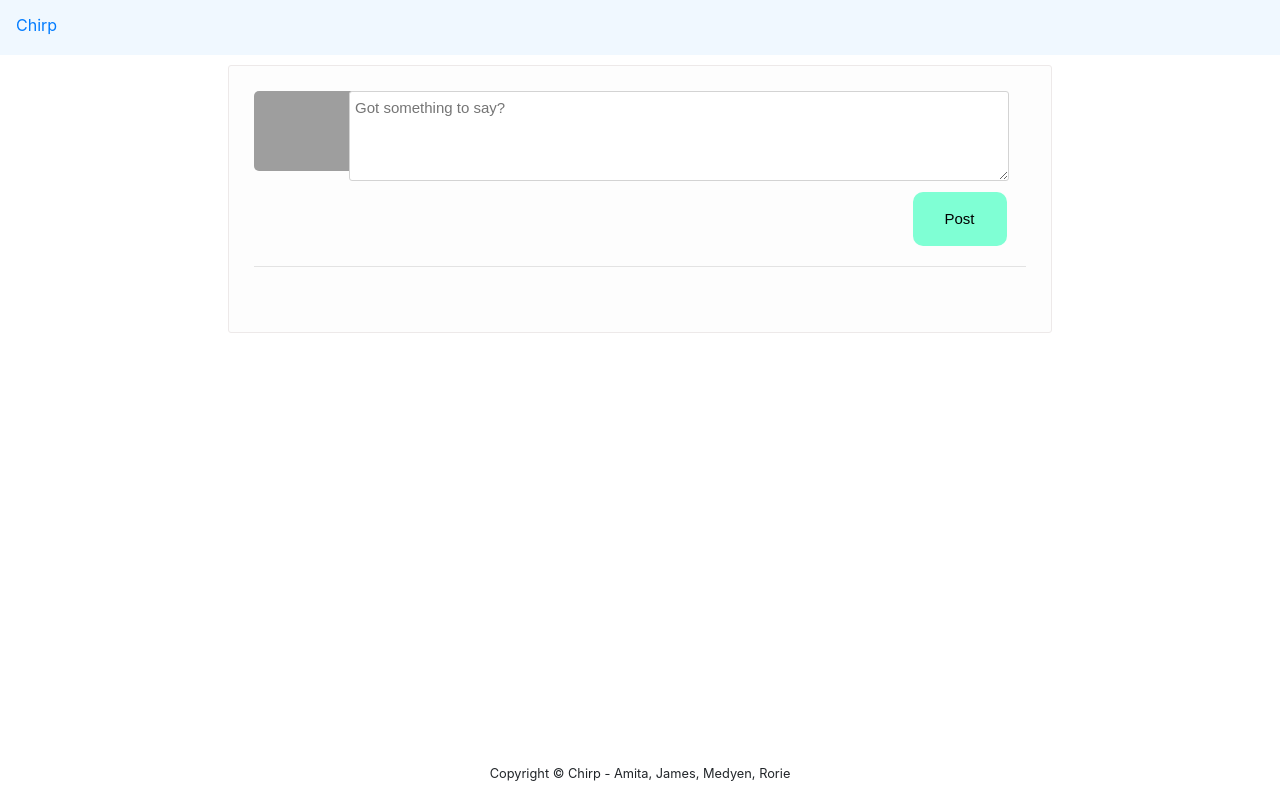
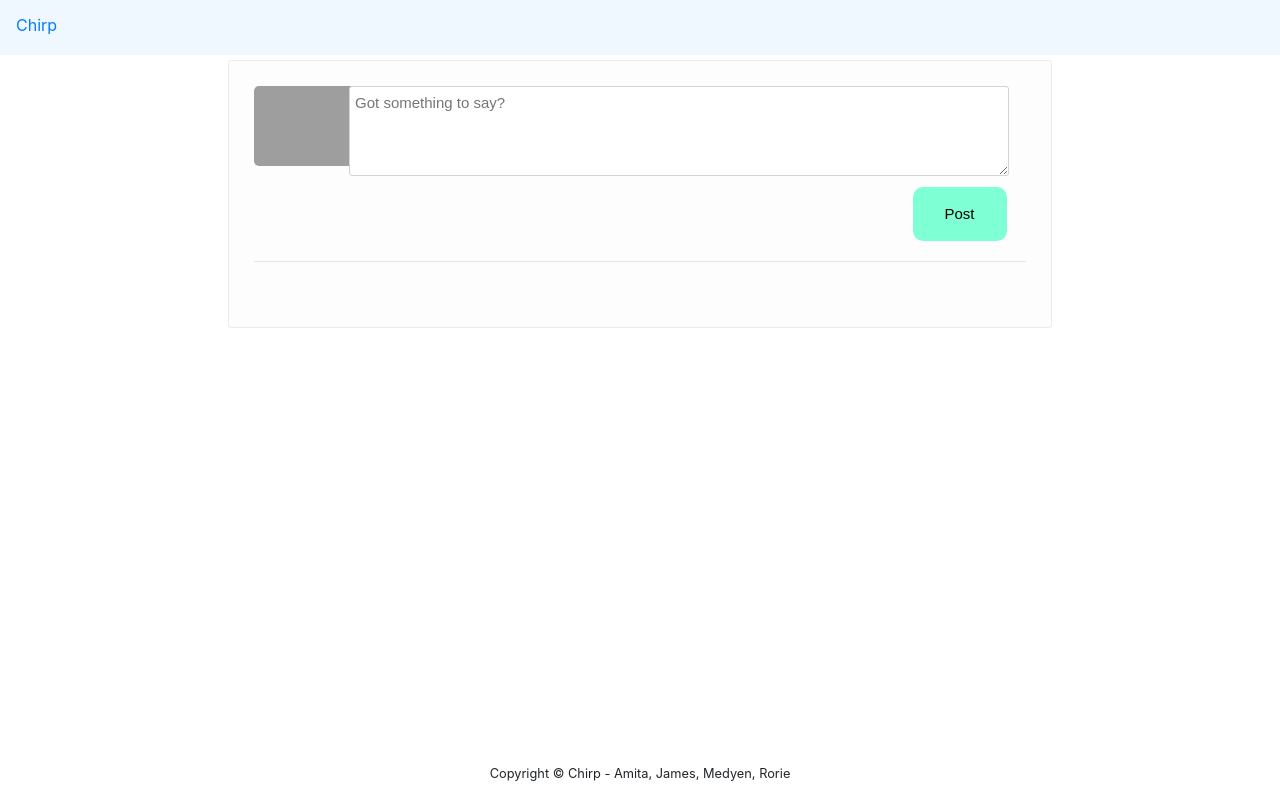
Before and after one commit to medyenk/community-journaling-website, a plain HTML site: page public/index.html in a window 1280 px wide. Drawn offline with nearby package versions, Linux system fonts and the light colour scheme; grey boxes are pictures that could not be loaded.

Commit message:
edited the html and css file

```diff
--- a/public/index.html
+++ b/public/index.html
@@ -15,8 +15,8 @@
       integrity="sha384-Vkoo8x4CGsO3+Hhxv8T/Q5PaXtkKtu6ug5TOeNV6gBiFeWPGFN9MuhOf23Q9Ifjh"
       crossorigin="anonymous"
     />
+    <!-- Style sheet  -->
     <link rel="stylesheet" href="style.css" type="text/css" />
-
     <title>Chirp</title>
   </head>
 
@@ -32,9 +32,12 @@
       <div class="row">
         <div class="col-lg-12">
           <div class="row" id="page-contents">
+            <!--aside area-->
             <div class="col-lg-2"></div>
+            <!--start of middle div-->
             <div class="col-lg-8">
               <div class="mainForm">
+                <!-- new post form -->
                 <div class="new-postbox">
                   <figure>
                     <img
@@ -51,26 +54,35 @@
                         rows="2"
                       ></textarea>
                       <div class="attachments">
+                        <!-- here you can add the extra buttons -->
+                        <ul>
+                          <li>
                             <input
                               type="submit"
                               name="post"
                               id="post_button"
                               value="Post"
                             />
+                          </li>
+                        </ul>
                       </div>
                     </form>
+                    <!--form closing-->
                   </div>
                 </div>
                 <hr />
                 <br />
-                <div class="posts_area"></div>
+                <!-- post area -->
+                <div class="posts_area"><!--edit remaining --></div>
               </div>
             </div>
+            <!--aside area -->
             <div class="col-lg-2"></div>
           </div>
         </div>
       </div>
     </div>
+    <!-- footer area -->
     <footer id="footer">
       <div class="container text-center">
         <small>Copyright &copy; Chirp - Amita, James, Medyen, Rorie</small>
--- a/public/style.css
+++ b/public/style.css
@@ -6,8 +6,9 @@ header {
   background-color: aliceblue;
 }
 .container-fluid {
-  padding-top: 10px;
+  padding-top: 5px;
 }
+/* main form  */
 .mainForm {
   background: #fdfdfd none repeat scroll 0 0;
   border: 1px solid #ede9e9;
@@ -18,6 +19,7 @@ header {
   padding: 25px;
 }
 
+/* new post form area  */
 .new-postbox {
   display: inline-block;
   width: 100%;
@@ -49,11 +51,22 @@ header {
   width: 100%;
 }
 
+/* the button css for the main form  */
 .attachments {
   display: block;
   text-align: right;
 }
+.attachments > ul {
+  list-style: outside none none;
+  margin-bottom: 0;
+  padding-left: 0;
+}
 
+.attachments li {
+  display: inline-block;
+  margin-left: 5px;
+}
+/* post form css  */
 .post_form {
   width: 100%;
 }
```
Lines whose indentation alone changed are shown as unchanged.
